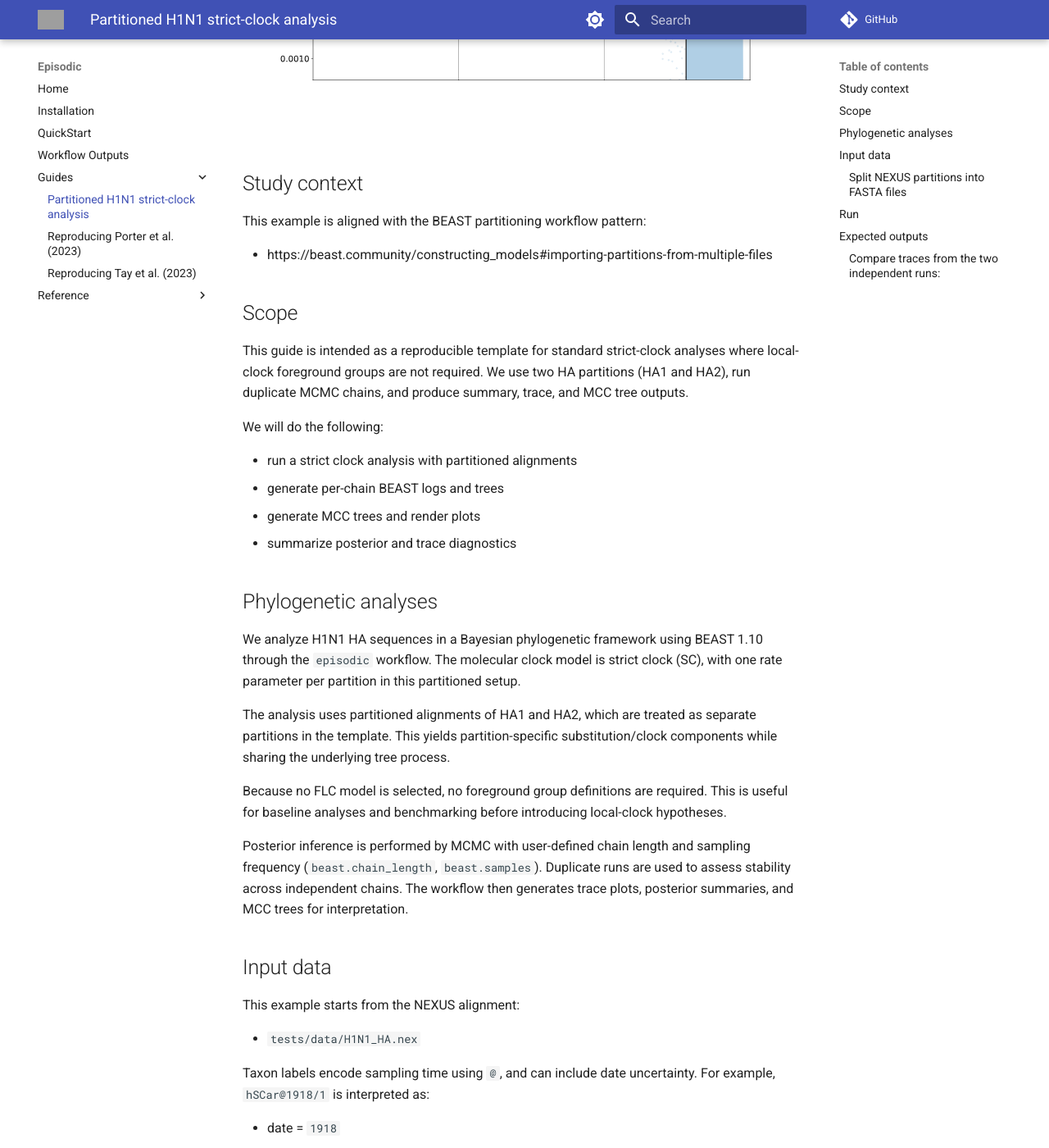
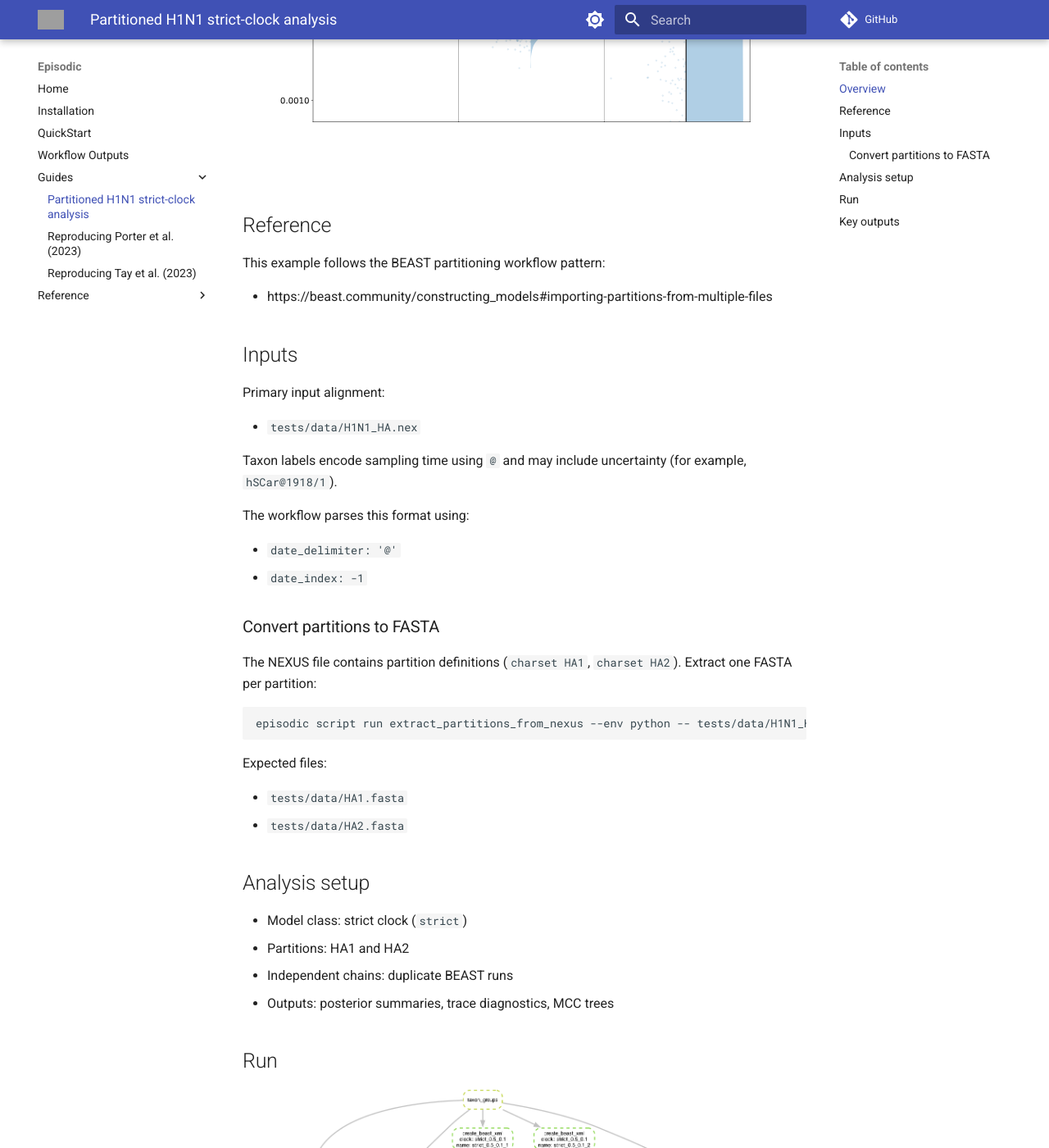
Before and after one commit to Wytamma/episodic, an MkDocs documentation site: the page built from docs/guides/H1N1Partitions.md, in a window 1280 px wide and 1400 px high, scrolled down 639 px. Shown: the whole window at 82% size. Built offline with MkDocs 1.6.1 and Material for MkDocs 9.7.7, drawn with Linux system fonts in a browser that asks for light colours; comment, search, counter and statistics services are not loaded; some of the changed text lies outside the part shown; grey boxes are pictures that could not be loaded.

Commit message:
update docs

````diff
--- a/docs/guides/H1N1Partitions.md
+++ b/docs/guides/H1N1Partitions.md
@@ -1,105 +1,80 @@
 # Partitioned H1N1 strict-clock analysis
 
-This guide documents an end-to-end workflow for running a partitioned H1N1 HA analysis with `episodic` using a strict molecular clock and no FLC foreground groups.
+## Overview
+
+This guide shows how to run a partitioned H1N1 HA analysis with `episodic` using a strict molecular clock and no FLC foreground groups.
 
 ![](/images/clocks_0.5_0.1-violin-rug-trimmed.svg)
 
+## Reference
 
-## Study context
-
-This example is aligned with the BEAST partitioning workflow pattern:
+This example follows the BEAST partitioning workflow pattern:
 
 - https://beast.community/constructing_models#importing-partitions-from-multiple-files
 
-## Scope
+## Inputs
 
-This guide is intended as a reproducible template for standard strict-clock analyses where local-clock foreground groups are not required. We use two HA partitions (HA1 and HA2), run duplicate MCMC chains, and produce summary, trace, and MCC tree outputs.
-
-We will do the following:
-
-- run a strict clock analysis with partitioned alignments
-- generate per-chain BEAST logs and trees
-- generate MCC trees and render plots
-- summarize posterior and trace diagnostics
-
-## Phylogenetic analyses
-
-We analyze H1N1 HA sequences in a Bayesian phylogenetic framework using BEAST 1.10 through the `episodic` workflow. The molecular clock model is strict clock (SC), with one rate parameter per partition in this partitioned setup.
-
-The analysis uses partitioned alignments of HA1 and HA2, which are treated as separate partitions in the template. This yields partition-specific substitution/clock components while sharing the underlying tree process.
-
-Because no FLC model is selected, no foreground group definitions are required. This is useful for baseline analyses and benchmarking before introducing local-clock hypotheses.
-
-Posterior inference is performed by MCMC with user-defined chain length and sampling frequency (`beast.chain_length`, `beast.samples`). Duplicate runs are used to assess stability across independent chains. The workflow then generates trace plots, posterior summaries, and MCC trees for interpretation.
-
-## Input data
-
-This example starts from the NEXUS alignment:
+Primary input alignment:
 
 - `tests/data/H1N1_HA.nex`
 
-Taxon labels encode sampling time using `@`, and can include date uncertainty.
-For example, `hSCar@1918/1` is interpreted as:
+Taxon labels encode sampling time using `@` and may include uncertainty (for example, `hSCar@1918/1`).
 
-- date = `1918`
-- uncertainty = `1` (for example, year-level uncertainty window)
+The workflow parses this format using:
 
-The workflow parser supports this format (`DATE/UNCERTAINTY`) and reads the date field using `date_delimiter: '@'` and `date_index: -1`.
+- `date_delimiter: '@'`
+- `date_index: -1`
 
-### Split NEXUS partitions into FASTA files
+### Convert partitions to FASTA
 
-The NEXUS file contains partition definitions (`charset HA1`, `charset HA2`).
-Use the partition-extraction script to produce one FASTA per partition:
+The NEXUS file contains partition definitions (`charset HA1`, `charset HA2`). Extract one FASTA per partition:
 
-```console
+```bash
 episodic script run extract_partitions_from_nexus --env python -- tests/data/H1N1_HA.nex --output-dir tests/data
 ```
 
-This writes:
+Expected files:
 
 - `tests/data/HA1.fasta`
 - `tests/data/HA2.fasta`
 
+## Analysis setup
+
+- Model class: strict clock (`strict`)
+- Partitions: HA1 and HA2
+- Independent chains: duplicate BEAST runs
+- Outputs: posterior summaries, trace diagnostics, MCC trees
 
 ## Run
 
 ![](/images/H1N1_dag.png)
 
-First run a dry run to validate the workflow configuration:
+Validate configuration:
 
 ```console
 episodic run -a tests/data/HA1.fasta -a tests/data/HA2.fasta -o H1N1 -cl 1000000 -s 1000 --clock strict --dry
 ```
 
-Generate a DAG to visualize workflow structure:
+Generate workflow DAG:
 
 ```console
 episodic run -a tests/data/HA1.fasta -a tests/data/HA2.fasta -o H1N1 -cl 1000000 -s 1000 --clock strict --dag H1N1_dag.pdf
 ```
 
-Run the full analysis:
+Run full analysis:
 
 ```console
 episodic run -a tests/data/HA1.fasta -a tests/data/HA2.fasta -o H1N1 -cl 1000000 -s 1000 --clock strict
 ```
 
-## Expected outputs
+## Key outputs
 
-Main output categories:
+For complete file naming patterns, see [Workflow Outputs](../workflow.md).
 
-- rendered run config and taxon grouping table
-- per-clock BEAST logs/trees/XML/stdout
-- MCC trees and MCC SVG renders
-- per-clock summary CSV files
-- trace plots and diagnostic figures
+Trace comparison example across duplicate runs:
 
-For the full output file matrix and naming patterns, see:
-
-- [Workflow Outputs](../workflow.md)
-
-### Compare traces from the two independent runs:
-
-H1N1/clocks/strict_0.5_0.1/strict_0.5_0.1_1/strict_0.5_0.1_1_trace_plots/age(root).png vs H1N1/clocks/strict_0.5_0.1/strict_0.5_0.1_2/strict_0.5_0.1_2_trace_plots/age(root).png
+- `H1N1/clocks/strict_0.5_0.1/strict_0.5_0.1_1/strict_0.5_0.1_1_trace_plots/age(root).png`
+- `H1N1/clocks/strict_0.5_0.1/strict_0.5_0.1_2/strict_0.5_0.1_2_trace_plots/age(root).png`
 
 ![](/images/age(root)_1.png)
 ![](/images/age(root)_2.png)
````
Also changed, not shown: docs/guides/Porter2023.md (+45 -10 lines), docs/guides/Tay2023.md (+17 -13 lines), 1 other file.
